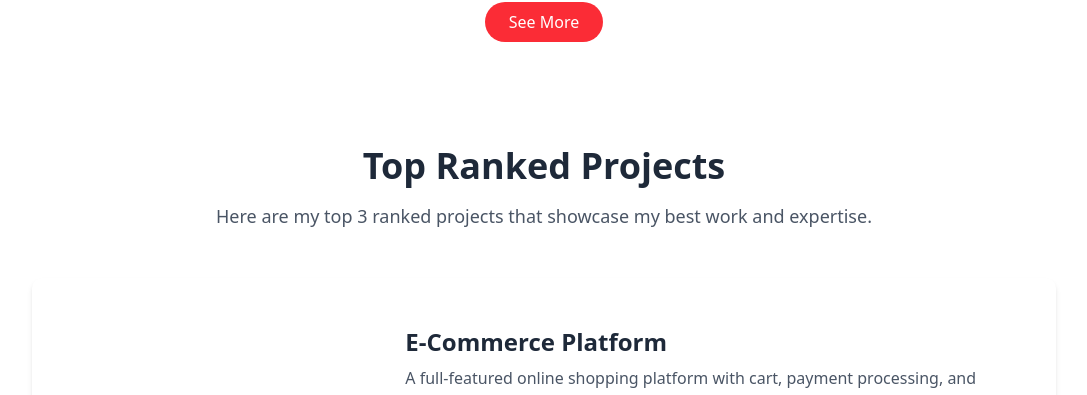
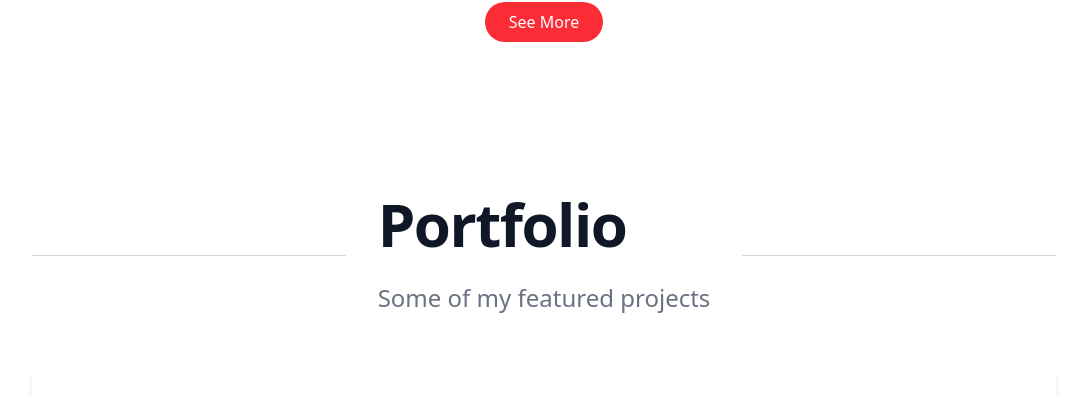
Before and after one commit to alaminh63/AlaminH63-Portfolio-Next, a Next.js app: page / in a window 1280 px wide. Shown: the part 1048-1443 px from the top of the page, without its empty margins (96-1183 px from the left). Built offline with nearby package versions, Linux system fonts and the light colour scheme.

Commit message:
fixed banner

```diff
--- /dev/null
+++ b/src/components/modules/Shared/TitleHeader.tsx
@@ -0,0 +1,29 @@
+interface TitleHeaderProps {
+    title: string;
+    subtitle?: string;
+    className?: string;
+}
+
+export default function TitleHeader({ title, subtitle, className }: TitleHeaderProps) {
+    return (
+        <div className={`relative py-12 ${className}`}>
+            <div className="absolute inset-0 flex items-center" aria-hidden="true">
+                <div className="w-full border-t border-gray-300"></div>
+            </div>
+            <div className="relative flex justify-center">
+                <div className="bg-white px-8">
+                    <h2 className="text-5xl font-extrabold tracking-tight text-gray-900 sm:text-6xl">
+                        {title}
+                    </h2>
+                    {subtitle && (
+                        <div className="mt-6 max-w-3xl mx-auto">
+                            <p className="text-2xl text-gray-500 leading-relaxed">
+                                {subtitle}
+                            </p>
+                        </div>
+                    )}
+                </div>
+            </div>
+        </div>
+    );
+}
--- a/src/components/modules/home/Blogs.tsx
+++ b/src/components/modules/home/Blogs.tsx
@@ -1,4 +1,4 @@
-import Image from "next/image";
+
 
 interface BlogPost {
     id: number;
--- a/src/components/modules/home/Projects.tsx
+++ b/src/components/modules/home/Projects.tsx
@@ -2,6 +2,7 @@
 import React from 'react';
 import { FaGithub, FaExternalLinkAlt } from 'react-icons/fa';
 import { projectData } from '../../../data/project-data';
+import TitleHeader from '../Shared/TitleHeader';
 interface ProjectProps {
     id: number;
     title: string;
@@ -33,14 +34,7 @@ export default function Projects() {
 
     return (
         <div className="py-16 bg-white min-h-screen">
-            <div className="text-center mb-12">
-                <h2 className="text-4xl font-bold mb-4 text-gray-800">
-                    Top Ranked Projects
-                </h2>
-                <p className="text-gray-600 max-w-2xl mx-auto text-lg">
-                    Here are my top 3 ranked projects that showcase my best work and expertise.
-                </p>
-            </div>
+            <TitleHeader title="Portfolio" subtitle="Some of my featured projects" />
 
             <div className="max-w-6xl mx-auto space-y-8">
                 {topProjects.map((project: ProjectProps) => (
```
